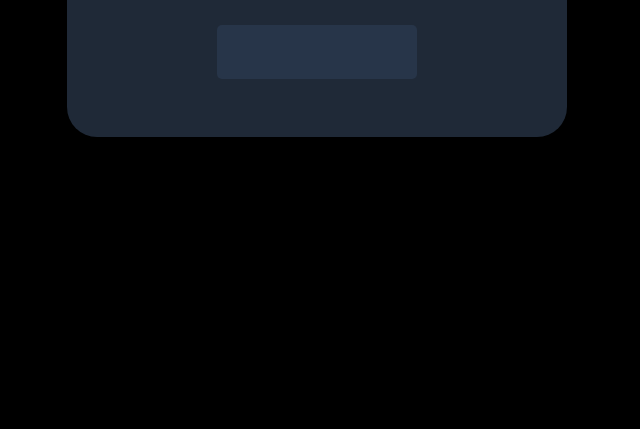
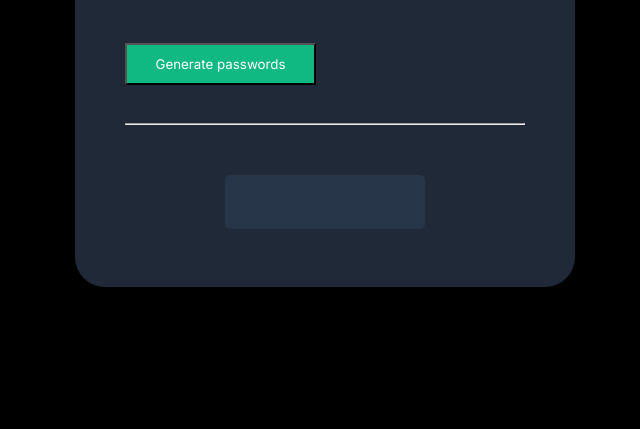
Before and after one commit to dhaniellepulia/Password-Generator, a plain HTML site: page index.html in a window 1280 px wide. Shown: the part 371-800 px from the top of the page, without its empty margins (323-963 px from the left). Drawn offline with Linux system fonts and the light colour scheme.

Commit message:
position to center the main div

```diff
--- a/index.css
+++ b/index.css
@@ -2,9 +2,11 @@
 @import url('https://fonts.googleapis.com/css2?family=Inter&display=swap');
 body{
    background-color: black;
-   display: flex;
-   justify-content: center;
-   align-items: center;
+   position: absolute;
+   top: 50%;
+   left: 50%;
+   transform: translate(-50%, -50%);
+
 
 }
 
```
